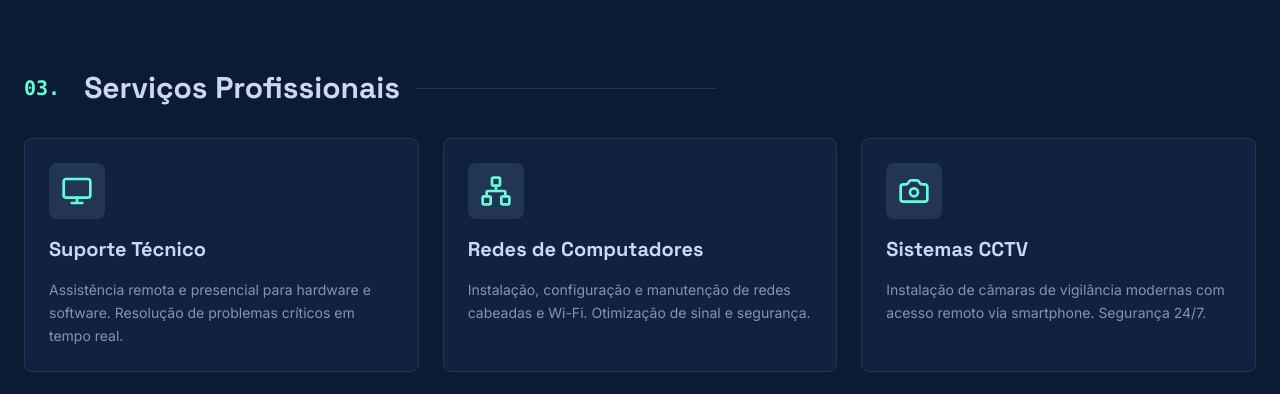
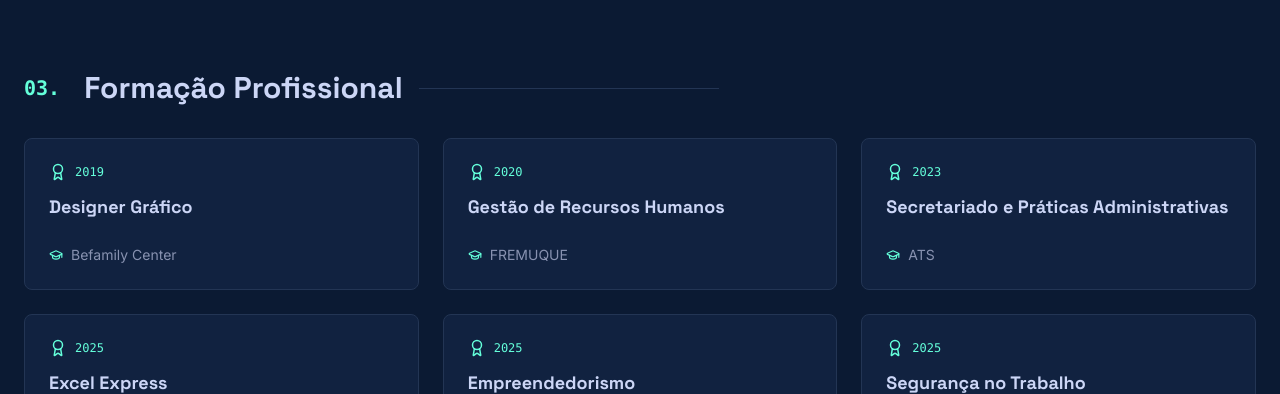
Before and after one commit to JaimeDePaulo/Portifolio_Jaime_de_Paulo, a React (Vite) app: page / in a window 1280 px wide. Shown: the part 2406-2800 px from the top of the page. Built offline with nearby package versions, Linux system fonts and the light colour scheme.

Commit message:
feat: Add training section and navigation item
Introduces a new "Formação" (Training) section to the portfolio and adds a corresponding navigation link. This enhances the site's structure by dedicating a specific area for educational background and certifications.

```diff
--- a/src/PortfolioApp.tsx
+++ b/src/PortfolioApp.tsx
@@ -20,7 +20,8 @@ import {
   MapPin,
   Calendar,
   Briefcase,
-  GraduationCap
+  GraduationCap,
+  Award
 } from "lucide-react";
 import { useState, useEffect } from "react";
 
@@ -38,6 +39,7 @@ const Navbar = () => {
   const navItems = [
     { name: "Sobre", href: "#about" },
     { name: "Experiência", href: "#experience" },
+    { name: "Formação", href: "#training" },
     { name: "Serviços", href: "#services" },
     { name: "Portfólio", href: "#portfolio" },
     { name: "Contacto", href: "#contact" },
@@ -86,7 +88,8 @@ const Navbar = () => {
 
 const Hero = () => {
   return (
-    <section className="min-h-screen flex flex-col justify-center container mx-auto px-6 pt-20">
+    <section className="min-h-screen flex flex-col lg:flex-row items-center justify-center container mx-auto px-6 pt-20 gap-12">
+      <div className="flex-1">
         <motion.p
           initial={{ opacity: 0, y: 20 }}
           animate={{ opacity: 1, y: 0 }}
@@ -131,6 +134,25 @@ const Hero = () => {
             <MessageCircle size={18} /> Fale Comigo no WhatsApp
           </a>
           <a href="#portfolio" className="btn-primary">Ver Meus Projetos</a>
+        </motion.div>
+      </div>
+
+      <motion.div
+        initial={{ opacity: 0, scale: 0.9 }}
+        animate={{ opacity: 1, scale: 1 }}
+        transition={{ delay: 0.6 }}
+        className="flex-1 hidden lg:block relative max-w-md"
+      >
+        <div className="absolute -inset-4 border-2 border-green rounded translate-x-4 translate-y-4"></div>
+        <div className="relative aspect-[4/5] bg-navy-lightest rounded overflow-hidden shadow-2xl">
+          <img
+            src="https://images.unsplash.com/photo-1558494949-ef010cbdcc31?q=80&w=800&auto=format&fit=crop"
+            alt="Infraestrutura de Redes"
+            className="w-full h-full object-cover"
+            referrerPolicy="no-referrer"
+          />
+          <div className="absolute inset-0 bg-green/10"></div>
+        </div>
       </motion.div>
     </section>
   );
@@ -180,12 +202,12 @@ const About = () => {
           <div className="absolute -inset-4 border-2 border-green rounded translate-x-4 translate-y-4 group-hover:translate-x-2 group-hover:translate-y-2 transition-transform duration-300"></div>
           <div className="relative aspect-square bg-navy-lightest rounded overflow-hidden">
             <img
-              src="https://picsum.photos/seed/tech-pro/600/600"
-              alt="Jaime de Paulo"
-              className="w-full h-full object-cover grayscale hover:grayscale-0 transition-all duration-500"
+              src="https://images.unsplash.com/photo-1544197150-b99a580bb7a8?q=80&w=800&auto=format&fit=crop"
+              alt="Especialista em Redes"
+              className="w-full h-full object-cover transition-all duration-500"
               referrerPolicy="no-referrer"
             />
-            <div className="absolute inset-0 bg-green/20 group-hover:bg-transparent transition-colors duration-300"></div>
+            <div className="absolute inset-0 bg-green/10 group-hover:bg-transparent transition-colors duration-300"></div>
           </div>
         </div>
       </div>
@@ -301,6 +323,51 @@ const Experience = () => {
   );
 };
 
+const ProfessionalTraining = () => {
+  const courses = [
+    { title: "Designer Gráfico", year: "2019", institution: "Befamily Center" },
+    { title: "Gestão de Recursos Humanos", year: "2020", institution: "FREMUQUE" },
+    { title: "Secretariado e Práticas Administrativas", year: "2023", institution: "ATS" },
+    { title: "Excel Express", year: "2025", institution: "Simplifica Treinamentos" },
+    { title: "Empreendedorismo", year: "2025", institution: "Cursa" },
+    { title: "Segurança no Trabalho", year: "2025", institution: "Educape TV" },
+    { title: "Marketing Multinível", year: "2025", institution: "Qualificare" }
+  ];
+
+  return (
+    <section id="training" className="py-24 bg-navy-light/20">
+      <div className="container mx-auto px-6">
+        <h2 className="section-heading">
+          <span className="text-green font-mono text-xl mr-2">03.</span> Formação Profissional
+        </h2>
+        <div className="grid md:grid-cols-2 lg:grid-cols-3 gap-6">
+          {courses.map((course, i) => (
+            <motion.div
+              key={i}
+              initial={{ opacity: 0, y: 20 }}
+              whileInView={{ opacity: 1, y: 0 }}
+              viewport={{ once: true }}
+              transition={{ delay: i * 0.1 }}
+              className="glass-card flex flex-col justify-between h-full"
+            >
+              <div>
+                <div className="flex items-center gap-2 text-green mb-3">
+                  <Award size={18} />
+                  <span className="font-mono text-xs">{course.year}</span>
+                </div>
+                <h3 className="text-lg text-slate-lightest mb-2">{course.title}</h3>
+              </div>
+              <p className="text-slate text-sm flex items-center gap-2 mt-4">
+                <GraduationCap size={14} className="text-green" /> {course.institution}
+              </p>
+            </motion.div>
+          ))}
+        </div>
+      </div>
+    </section>
+  );
+};
+
 const Services = () => {
   const services = [
     {
@@ -338,7 +405,7 @@ const Services = () => {
   return (
     <section id="services" className="py-24 bg-navy-light/30">
       <div className="container mx-auto px-6">
-        <h2 className="section-heading"><span className="text-green font-mono text-xl mr-2">03.</span> Serviços Profissionais</h2>
+        <h2 className="section-heading"><span className="text-green font-mono text-xl mr-2">04.</span> Serviços Profissionais</h2>
         <div className="grid md:grid-cols-2 lg:grid-cols-3 gap-6">
           {services.map((service, i) => (
             <motion.div
@@ -394,7 +461,7 @@ const Portfolio = () => {
 
   return (
     <section id="portfolio" className="py-24 container mx-auto px-6">
-      <h2 className="section-heading"><span className="text-green font-mono text-xl mr-2">04.</span> Alguns Projetos</h2>
+      <h2 className="section-heading"><span className="text-green font-mono text-xl mr-2">05.</span> Alguns Projetos</h2>
       <div className="grid md:grid-cols-2 lg:grid-cols-3 gap-8">
         {projects.map((project, i) => (
           <motion.div
@@ -432,7 +499,7 @@ const Contact = () => {
         whileInView={{ opacity: 1, y: 0 }}
         viewport={{ once: true }}
       >
-        <span className="text-green font-mono text-sm mb-4 block">05. Qual é o próximo passo?</span>
+        <span className="text-green font-mono text-sm mb-4 block">06. Qual é o próximo passo?</span>
         <h2 className="text-4xl md:text-5xl text-slate-lightest mb-6">Entre em Contacto</h2>
         <p className="text-lg mb-12 text-slate">
           Estou atualmente disponível para novos projetos e oportunidades.
@@ -514,6 +581,7 @@ export default function PortfolioApp() {
         <Hero />
         <About />
         <Experience />
+        <ProfessionalTraining />
         <Services />
         <Portfolio />
         <Contact />
```
Lines whose indentation alone changed are shown as unchanged.
